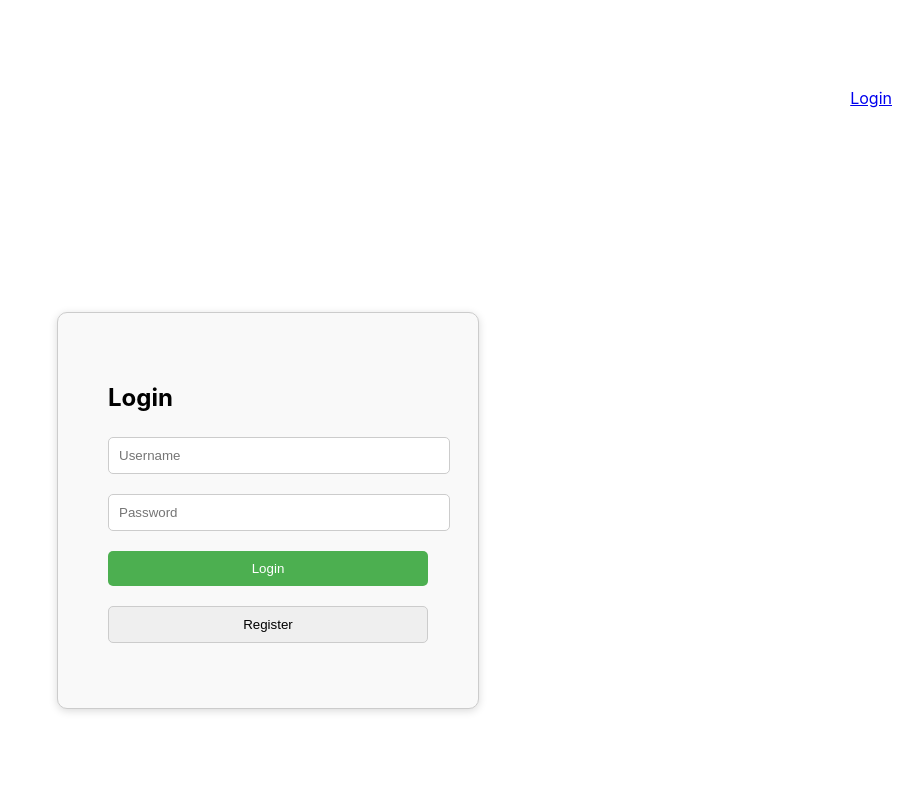
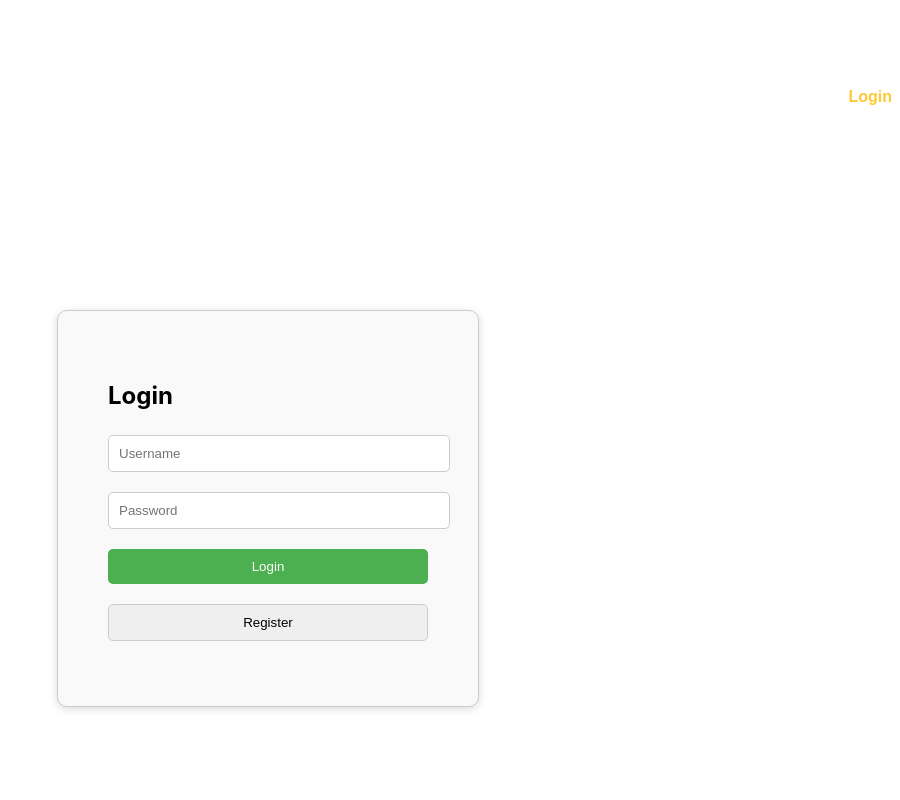
Before and after one commit to shlomitbitton/ineedit_client, an Angular app: page /login in a window 1280 px wide. Shown: the top 800 px of the page, without its empty margins (380-1280 px from the left). Built offline with nearby package versions, Linux system fonts and the light colour scheme.

Commit message:
Login css

```diff
--- a/src/app/layout/layout.component.css
+++ b/src/app/layout/layout.component.css
@@ -34,11 +34,21 @@
 }
 
 .login-link {
-  display: block; /* or inline-block */
-  margin-bottom: 10px; /* Add some space below the link */
+  color: #FFC933; /* Bright yellow color for visibility */
+  font-family: 'Arial', sans-serif;
+  font-size: 16px; /* Adjust as needed */
+  font-weight: bold;
+  text-decoration: none; /* Remove underline for consistency */
+  margin-left: 20px; /* Adds a gap between other elements */
   text-align: right;
-  /* other styles */
+  margin-bottom: 10px;
 }
+
+.login-link:hover {
+  color: #ffa500; /* Slightly darker yellow on hover */
+  text-decoration: underline; /* Add an underline on hover */
+}
+
 .container {
   /*display: flex;*/
   /*height: calc(100% - 50px); !* Remaining height after the header *!*/
```
